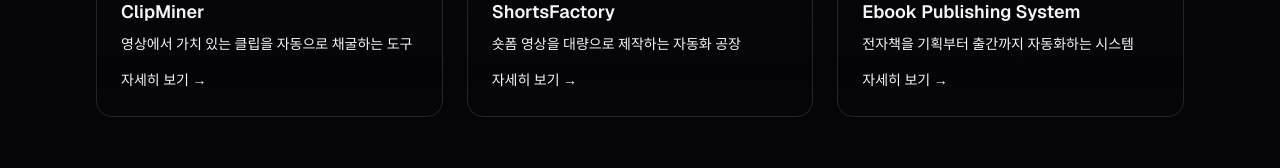
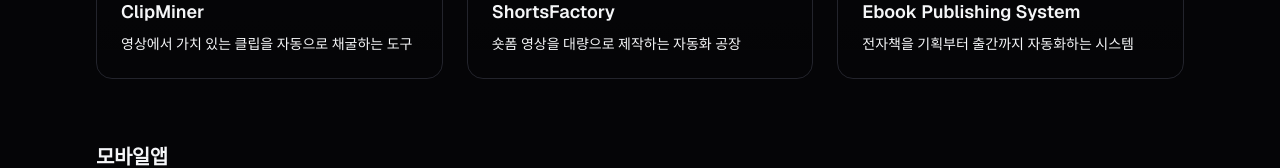
Before and after one commit to cozybuilder/cozybuilder-homepage, a Next.js app: page /programs in a window 1280 px wide. Shown: the part 603-771 px from the top of the page. Built offline with nearby package versions, Linux system fonts and the light colour scheme; no server answers; the database is empty.

Commit message:
chore: remove detail link from program cards (whole card is clickable)
Co-Authored-By: Claude Opus 4.8 <noreply@anthropic.com>

```diff
--- a/app/programs/page.tsx
+++ b/app/programs/page.tsx
@@ -21,9 +21,6 @@ function ProgramCard({ p }: { p: Program }) {
       </div>
       <h3 className="text-lg font-semibold">{p.name}</h3>
       <p className="mt-2 text-sm text-[--muted]">{p.summary}</p>
-      <span className="mt-4 inline-block text-sm text-[--accent]">
-        자세히 보기 →
-      </span>
     </Link>
   );
 }
```
